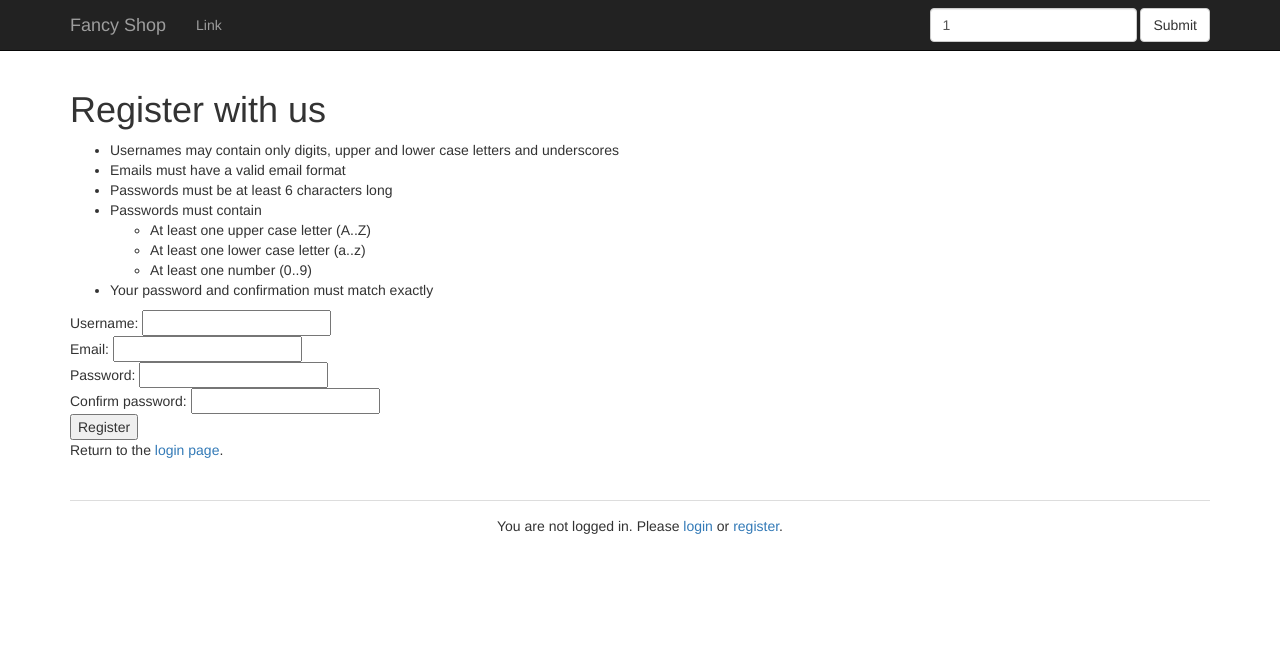
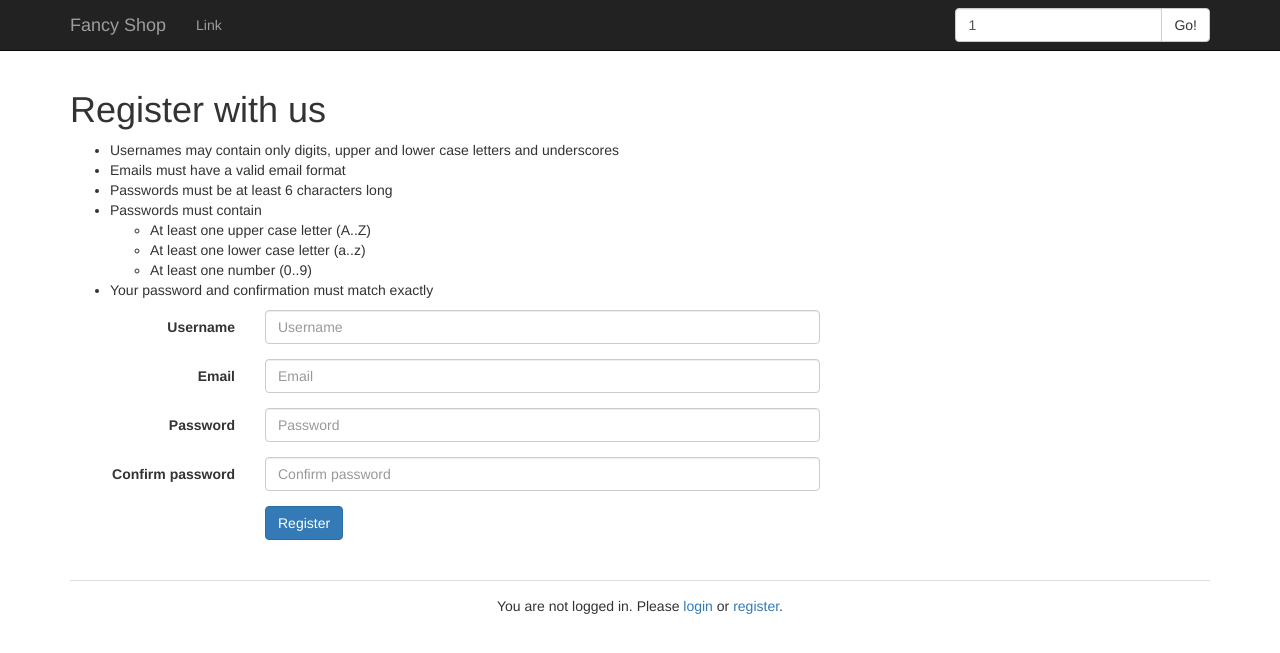
Before and after one commit to Stamcor/fancy-shop, a PHP site: page /register.php?search=1 in a window 1280 px wide. Shown: the top 653 px of the page. Run offline with PHP 8.4, Linux system fonts and the light colour scheme.

Commit message:
Make forms look nicer

```diff
--- a/webapp/css/custom.css
+++ b/webapp/css/custom.css
@@ -14,5 +14,6 @@ body {
 footer {
     margin-top: 40px;
     padding-top: 15px;
+    padding-bottom: 15px;
     border-top: 1px solid #ddd;
 }
--- a/webapp/header.inc.php
+++ b/webapp/header.inc.php
@@ -25,9 +25,11 @@ $logged_in = login_check($mysqli);
             <li><a href="#">Link</a></li>
           </ul>
           <form class="navbar-form navbar-right"  method="get" action="/index.php">
-            <div class="form-group">
+            <div class="input-group">
               <input type="text" name="search" class="form-control" placeholder="Search" value="<?php echo $_GET["search"] ?>">
-              <button  type="submit" class="btn btn-default">Submit</button>
+              <span class="input-group-btn">
+                <button  type="submit" class="btn btn-default">Go!</button>
+              </span>
             </div>
           </form>
         </div>
--- a/webapp/register.php
+++ b/webapp/register.php
@@ -22,24 +22,37 @@ require 'header.inc.php';
             </li>
             <li>Your password and confirmation must match exactly</li>
         </ul>
-        <form method="post" name="registration_form" action="<?php echo esc_url($_SERVER['PHP_SELF']); ?>">
-            Username: <input type='text' name='username' id='username' /><br>
-            Email: <input type="text" name="email" id="email" /><br>
-            Password: <input type="password"
-                             name="password"
-                             id="password"/><br>
-            Confirm password: <input type="password"
-                                     name="confirmpwd"
-                                     id="confirmpwd" /><br>
-            <input type="button"
-                   value="Register"
-                   onclick="return regformhash(this.form,
-                                   this.form.username,
-                                   this.form.email,
-                                   this.form.password,
-                                   this.form.confirmpwd);" />
+        <form method="post" name="registration_form" action="<?php echo esc_url($_SERVER['PHP_SELF']); ?>" class="form-horizontal">
+            <div class="form-group">
+                <label for="username" class="col-sm-2 control-label">Username</label>
+                <div class="col-sm-6">
+                    <input type='text' name='username' id='username' class="form-control" placeholder="Username">
+                </div>
+            </div>
+            <div class="form-group">
+                <label for="email" class="col-sm-2 control-label">Email</label>
+                <div class="col-sm-6">
+                    <input type='email' name='email' id='email' class="form-control" placeholder="Email">
+                </div>
+            </div>
+            <div class="form-group">
+                <label for="password" class="col-sm-2 control-label">Password</label>
+                <div class="col-sm-6">
+                    <input type='password' name='password' id='password' class="form-control" placeholder="Password">
+                </div>
+            </div>
+            <div class="form-group">
+                <label for="confirmpwd" class="col-sm-2 control-label">Confirm password</label>
+                <div class="col-sm-6">
+                    <input type='password' name='confirmpwd' id='confirmpwd' class="form-control" placeholder="Confirm password">
+                </div>
+            </div>
+            <div class="form-group">
+                <div class="col-sm-offset-2 col-sm-6">
+                    <input type="button" value="Register" class="btn btn-primary" onclick="return regformhash(this.form, this.form.username, this.form.email, this.form.password, this.form.confirmpwd);">
+                </div>
+            </div>
         </form>
-        <p>Return to the <a href="login.php">login page</a>.</p>
         <script type="text/JavaScript" src="js/sha512.js"></script>
         <script type="text/JavaScript" src="js/forms.js"></script>
 <?php
```
Also changed, not shown: webapp/login.php (+21 -23 lines).
